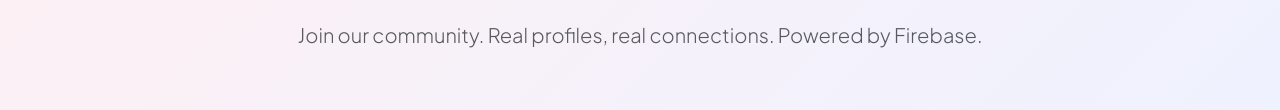
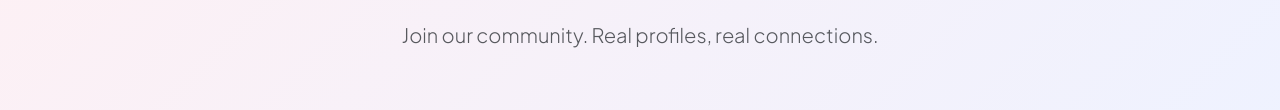
Before and after one commit to malithsampathwebstore/heartconnect, a plain HTML site: page index.html in a window 1280 px wide. Shown: the part 324-434 px from the top of the page. Drawn offline with nearby package versions, Linux system fonts and the light colour scheme; no server answers.

Commit message:
Update index.html

```diff
--- a/index.html
+++ b/index.html
@@ -56,7 +56,7 @@
                         <i class="bi bi-sparkles me-1"></i> #1 Dating App in 2025
                     </span>
                     <h1 class="display-4 fw-bold mb-4">Find Someone Who <span style="color: var(--primary-color);">Gets You</span></h1>
-                    <p class="lead text-muted mb-5">Join our community. Real profiles, real connections. Powered by Firebase.</p>
+                    <p class="lead text-muted mb-5">Join our community. Real profiles, real connections.</p>
                 </div>
             </div>
         </div>
@@ -337,4 +337,5 @@
     <script type="module" src="script.js"></script>
 
 </body>
+
 </html>
```
